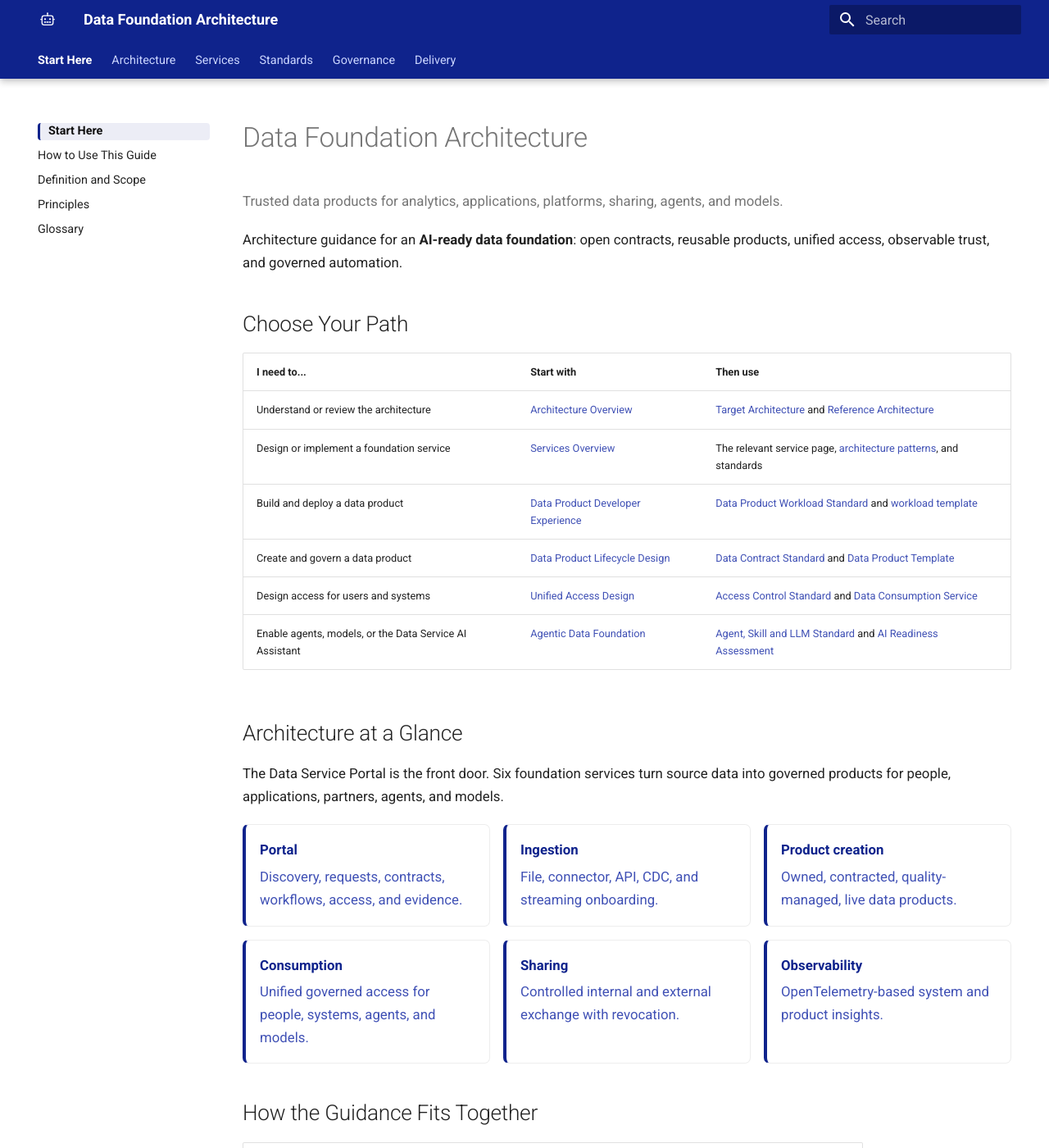
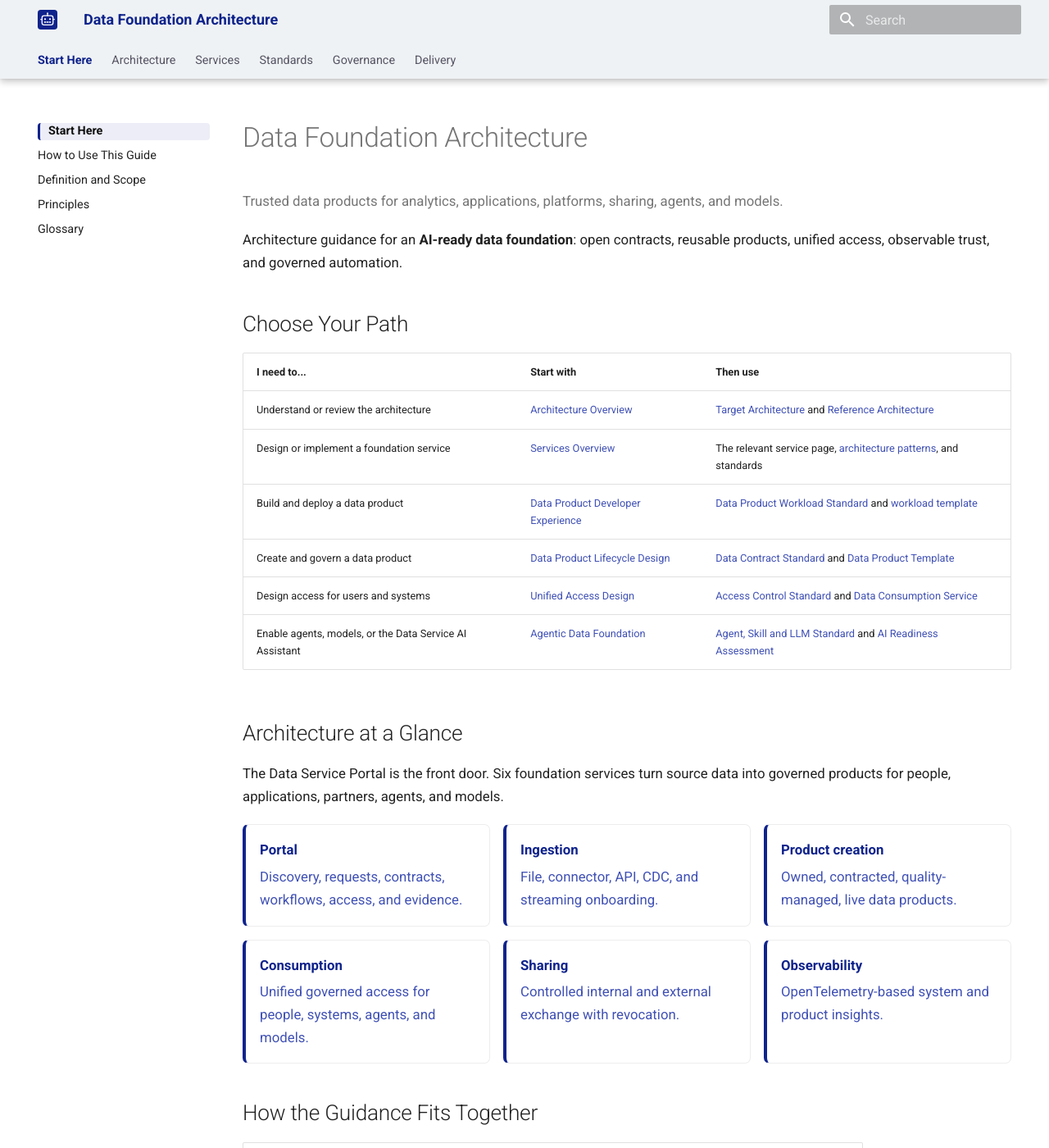
Before and after one commit to cong78/data-foundation-architecture, an MkDocs documentation site: the page built from docs/index.md, in a window 1280 px wide and 1400 px high. Shown: the whole window at 82% size. Built offline with MkDocs 1.6.1 and Material for MkDocs 9.7.7, drawn with Linux system fonts in a browser that asks for light colours; a script that is not in the unit is left out.

Commit message:
Match MkDocs header to product banner

```diff
--- a/docs/assets/stylesheets/extra.css
+++ b/docs/assets/stylesheets/extra.css
@@ -1,6 +1,7 @@
 .md-header,
 .md-tabs {
-  background-color: #0f238c;
+  background-color: #eff2f4;
+  color: #0f238c;
 }
 
 .md-typeset {
@@ -15,14 +16,14 @@
 }
 
 .md-tabs__link {
-  color: #cbd6ff;
+  color: #555464;
   opacity: 1;
 }
 
 .md-tabs__link:hover,
 .md-tabs__link:focus-visible,
 .md-tabs__item--active .md-tabs__link {
-  color: #ffffff;
+  color: #0f238c;
 }
 
 .md-tabs__item--active .md-tabs__link {
```
